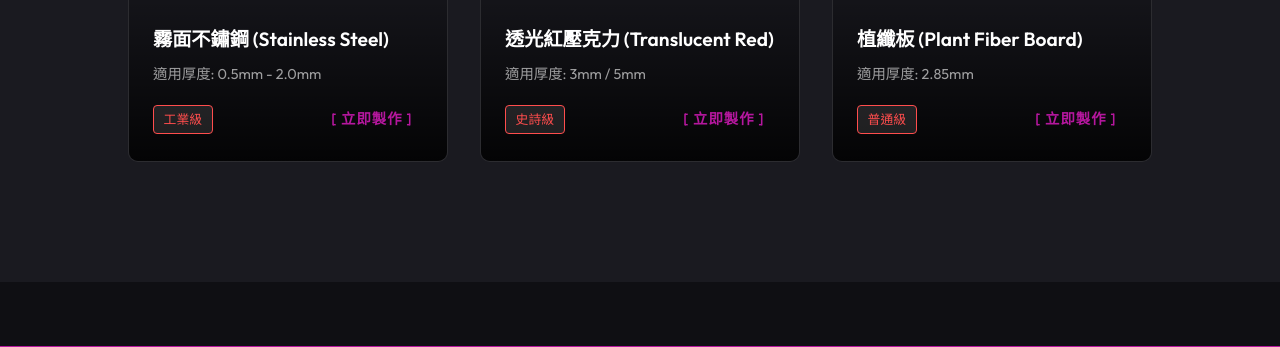
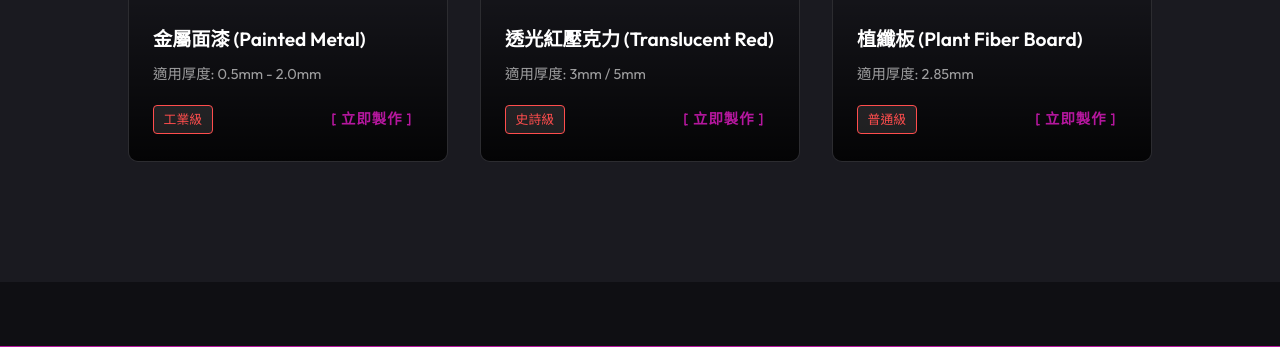
Before and after one commit to Arnoldtw1124/lazer, a Flask app: page /materials in a window 1280 px wide. Shown: the part 606-953 px from the top of the page. Run offline with Flask 3, Linux system fonts and the light colour scheme.

Commit message:
Content: Update material from Stainless Steel to Painted Metal with new assets

```diff
--- a/templates/materials.html
+++ b/templates/materials.html
@@ -27,14 +27,14 @@
         <!-- Metal Card -->
         <div class="material-card" data-category="metal">
             <div class="img-container">
-                <img src="{{ url_for('static', filename='images/mat_metal_raw.png') }}" class="img-raw"
-                    alt="Stainless Steel Raw">
-                <img src="{{ url_for('static', filename='images/mat_metal_engraved.png') }}" class="img-engraved"
-                    alt="Stainless Steel Engraved">
+                <img src="{{ url_for('static', filename='images/mat_metal_raw_v2.png') }}" class="img-raw"
+                    alt="Painted Metal Raw">
+                <img src="{{ url_for('static', filename='images/mat_metal_engraved_v2.png') }}" class="img-engraved"
+                    alt="Painted Metal Engraved">
                 <div class="glow-border"></div>
             </div>
             <div class="card-info">
-                <h3>霧面不鏽鋼 (Stainless Steel)</h3>
+                <h3>金屬面漆 (Painted Metal)</h3>
                 <p>適用厚度: 0.5mm - 2.0mm</p>
                 <div style="display: flex; justify-content: space-between; align-items: center;">
                     <span class="rarity">工業級</span>
```
Also changed, not shown: static/images/mat_metal_engraved_v2.png (added), static/images/mat_metal_raw_v2.png (added).
